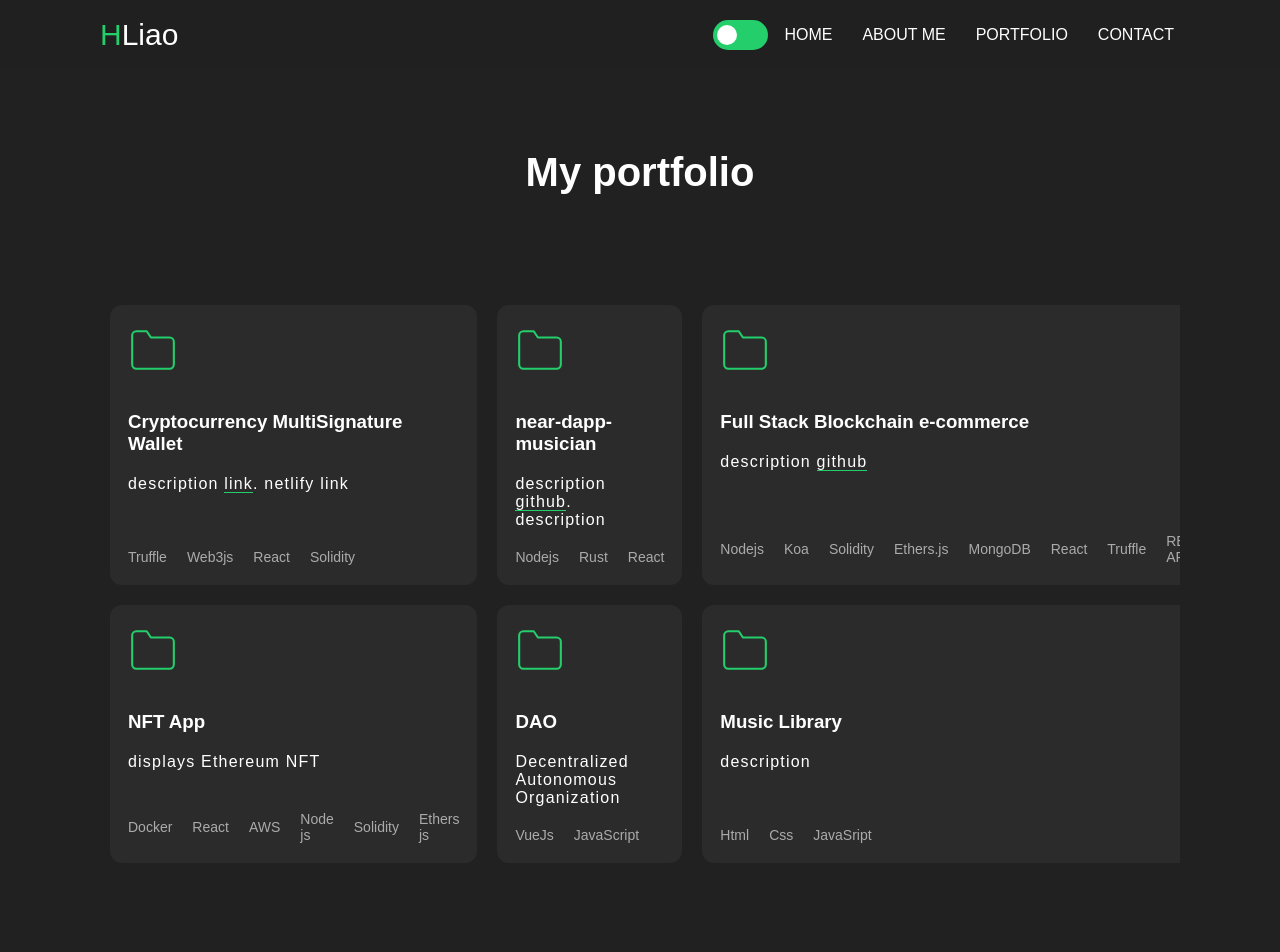
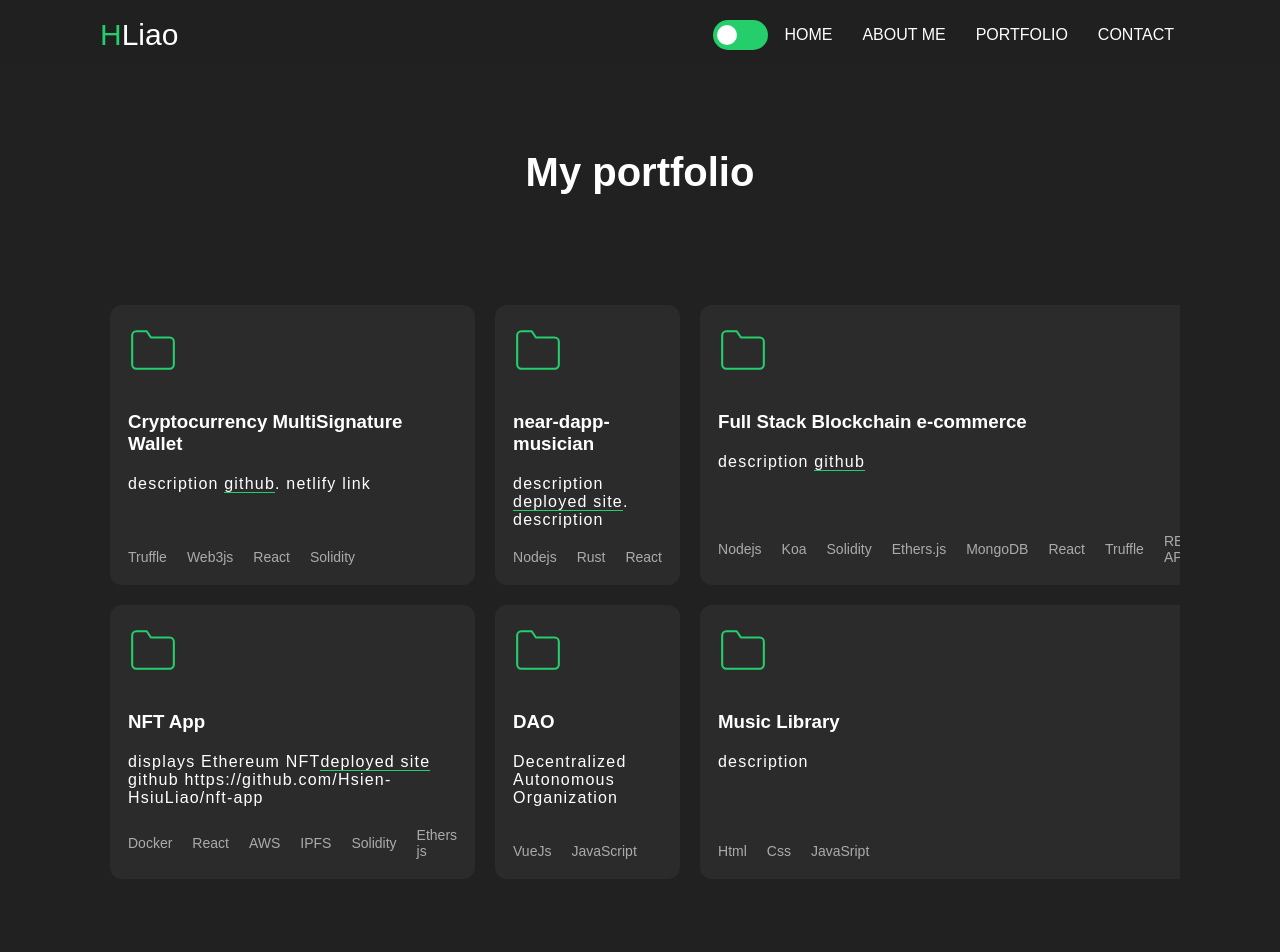
Before and after one commit to Hsien-HsiuLiao/hsien-hsiuliao.github.io, a React (Create React App) app: page / in a window 1280 px wide. Shown: the top 952 px of the page. Built offline with nearby package versions, Linux system fonts and the light colour scheme; the HTML template or start-up script is replaced by a standard one.

Commit message:
update links

```diff
--- a/src/components/Portfolio/Portfolio.tsx
+++ b/src/components/Portfolio/Portfolio.tsx
@@ -17,14 +17,14 @@ export function Portfolio(){
           <header>
           <svg width="50" xmlns="http://www.w3.org/2000/svg" role="img" viewBox="0 0 24 24" fill="none" stroke="#23ce6b " stroke-width="1" stroke-linecap="round" stroke-linejoin="round" ><title>Folder</title><path d="M22 19a2 2 0 0 1-2 2H4a2 2 0 0 1-2-2V5a2 2 0 0 1 2-2h5l2 3h9a2 2 0 0 1 2 2z"></path></svg>
           <div className="project-links">
-           {/*  <a href="https://github.com/joaotuliojt/fc-squad43" target="_blank" rel="noreferrer">
+           {/*  <a href="https://github.com/Hsien-HsiuLiao/multisig-wallet" target="_blank" rel="noreferrer">
               <img src={githubIcon} alt="GitHub" />
             </a> */}
           </div>
           </header>
           <div className="body">
             <h3>Cryptocurrency MultiSignature Wallet</h3>
-            <p>description <a href="https://github.com/Hsien-HsiuLiao/multisig-wallet"> link</a>. netlify link
+            <p>description <a href="https://github.com/Hsien-HsiuLiao/multisig-wallet"> github</a>. netlify link
             </p>
           </div>
           <footer>
@@ -43,7 +43,7 @@ export function Portfolio(){
             <header>
             <svg width="50" xmlns="http://www.w3.org/2000/svg" role="img" viewBox="0 0 24 24" fill="none" stroke="#23ce6b " stroke-width="1" stroke-linecap="round" stroke-linejoin="round" ><title>Folder</title><path d="M22 19a2 2 0 0 1-2 2H4a2 2 0 0 1-2-2V5a2 2 0 0 1 2-2h5l2 3h9a2 2 0 0 1 2 2z"></path></svg>
             <div className="project-links">
-              {/* <a href="https://github.com/joaotuliojt/github-search" target="_blank" rel="noreferrer">
+              {/* <a href="https://github.com/Hsien-HsiuLiao/near-dapp-musician" target="_blank" rel="noreferrer">
                 <img src={githubIcon} alt="GitHub" />
               </a> */}
               {/* <a href="https://github-search-blond.vercel.app/" target="_blank" rel="noreferrer">
@@ -53,7 +53,7 @@ export function Portfolio(){
             </header>
             <div className="body">
               <h3>near-dapp-musician</h3>
-              <p>description <a href="https://github.com/Hsien-HsiuLiao/near-dapp-musician"> github</a>. description
+              <p>description <a href="https://github.com/Hsien-HsiuLiao/near-dapp-musician"> deployed site</a>. description
               </p>
             </div>
             <footer>
@@ -71,7 +71,7 @@ export function Portfolio(){
             <header>
             <svg width="50" xmlns="http://www.w3.org/2000/svg" role="img" viewBox="0 0 24 24" fill="none" stroke="#23ce6b " stroke-width="1" stroke-linecap="round" stroke-linejoin="round" ><title>Folder</title><path d="M22 19a2 2 0 0 1-2 2H4a2 2 0 0 1-2-2V5a2 2 0 0 1 2-2h5l2 3h9a2 2 0 0 1 2 2z"></path></svg>
             <div className="project-links">
-              {/* <a href="https://joaotuliojt.github.io/sunnyside-agency/" target="_blank" rel="noreferrer">
+              {/* <a href="https://github.com/Hsien-HsiuLiao/blockchain-ecommerce-app" target="_blank" rel="noreferrer">
                 <img src={externalLinkIcon} alt="Visitar site" />
               </a> */}
             </div>
@@ -101,7 +101,7 @@ export function Portfolio(){
             <header>
             <svg width="50" xmlns="http://www.w3.org/2000/svg" role="img" viewBox="0 0 24 24" fill="none" stroke="#23ce6b " stroke-width="1" stroke-linecap="round" stroke-linejoin="round" ><title>Folder</title><path d="M22 19a2 2 0 0 1-2 2H4a2 2 0 0 1-2-2V5a2 2 0 0 1 2-2h5l2 3h9a2 2 0 0 1 2 2z"></path></svg>
             <div className="project-links">
-              {/* <a href="https://joaotulio.vercel.app/" target="_blank" rel="noreferrer">
+              {/* <a href="https://hh-nft.netlify.app/" target="_blank" rel="noreferrer">
                 <img src={externalLinkIcon} alt="Visitar site" />
               </a> */}
             </div>
@@ -109,6 +109,9 @@ export function Portfolio(){
             <div className="body">
               <h3>NFT App</h3>
               <p>displays Ethereum NFT
+              <a href="https://hh-nft.netlify.app/" target="_blank" rel="noreferrer">
+              deployed site
+              </a>   github https://github.com/Hsien-HsiuLiao/nft-app
               </p>
             </div>
             <footer>
@@ -116,7 +119,7 @@ export function Portfolio(){
                 <li>Docker</li>
                 <li>React</li>
                 <li>AWS</li>
-                <li>Node js</li>
+                <li>IPFS</li>
                 <li>Solidity</li>
                 <li>Ethers js</li>
               </ul>
```
